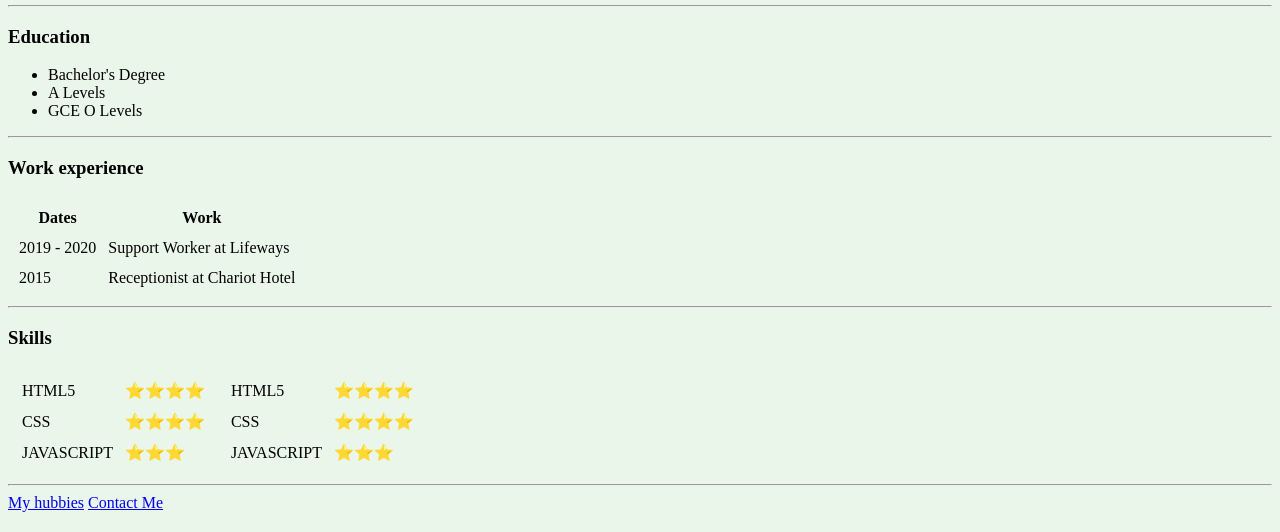
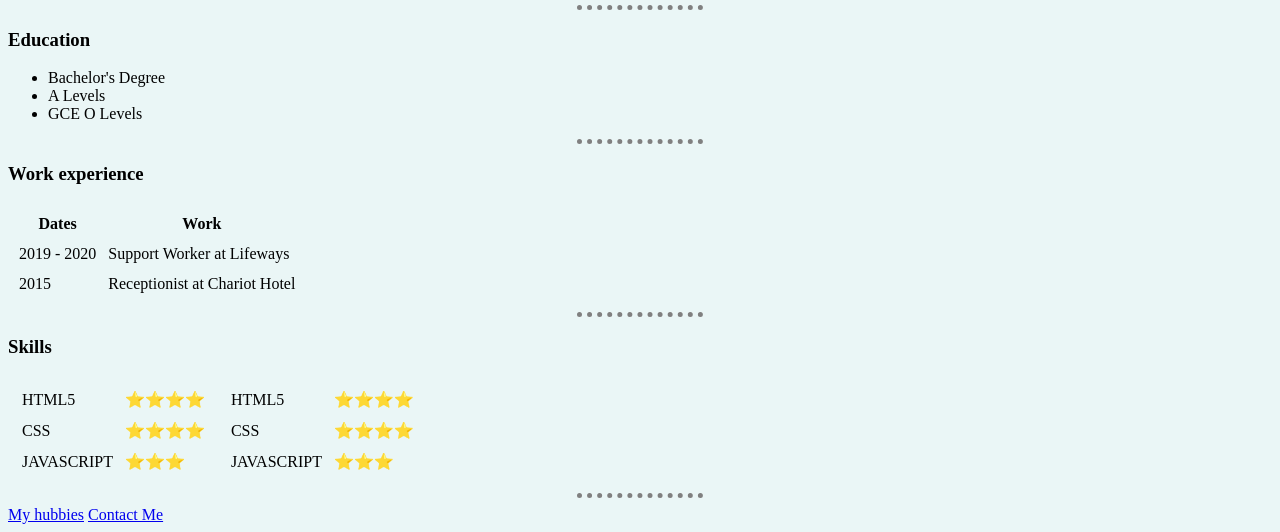
Before and after one commit to Darez-maker/first-website-proto, a plain HTML site: page index.html in a window 1280 px wide. Shown: the part 357-889 px from the top of the page. Drawn offline with Linux system fonts and the light colour scheme.

Commit message:
external css

```diff
--- /dev/null
+++ b/css/styles.css
@@ -0,0 +1,12 @@
+body{
+    background-color: #eaf6f6;
+}
+
+hr{
+
+    border-style:  none;
+   border-top-style: dotted ;
+    border-color: grey;
+    border-width: 5px;
+    width: 10%;
+}
--- a/index.html
+++ b/index.html
@@ -5,8 +5,11 @@
     <meta charset="UTF-8">
     <meta name="viewport" content="width=device-width, initial-scale=1.0">
     <title> Emmanuel Personal Site</title>
+    <link rel="stylesheet" href="css/styles.css">
+
+
 </head>
-<body style="background-color: #eaf6ea;" >
+<body  >
     <table cellspacing="20">
         <tr>
             <td> <img src="https://media-exp1.licdn.com/dms/image/C4D03AQH0MEmh47q3Fw/profile-displayphoto-shrink_200_200/0?e=1599091200&v=beta&t=5v1fjgH6kvW0Z0uCpg72pzzdr_6rPaH7tE42LkG9H68" alt="My profile picture"></td>
```
